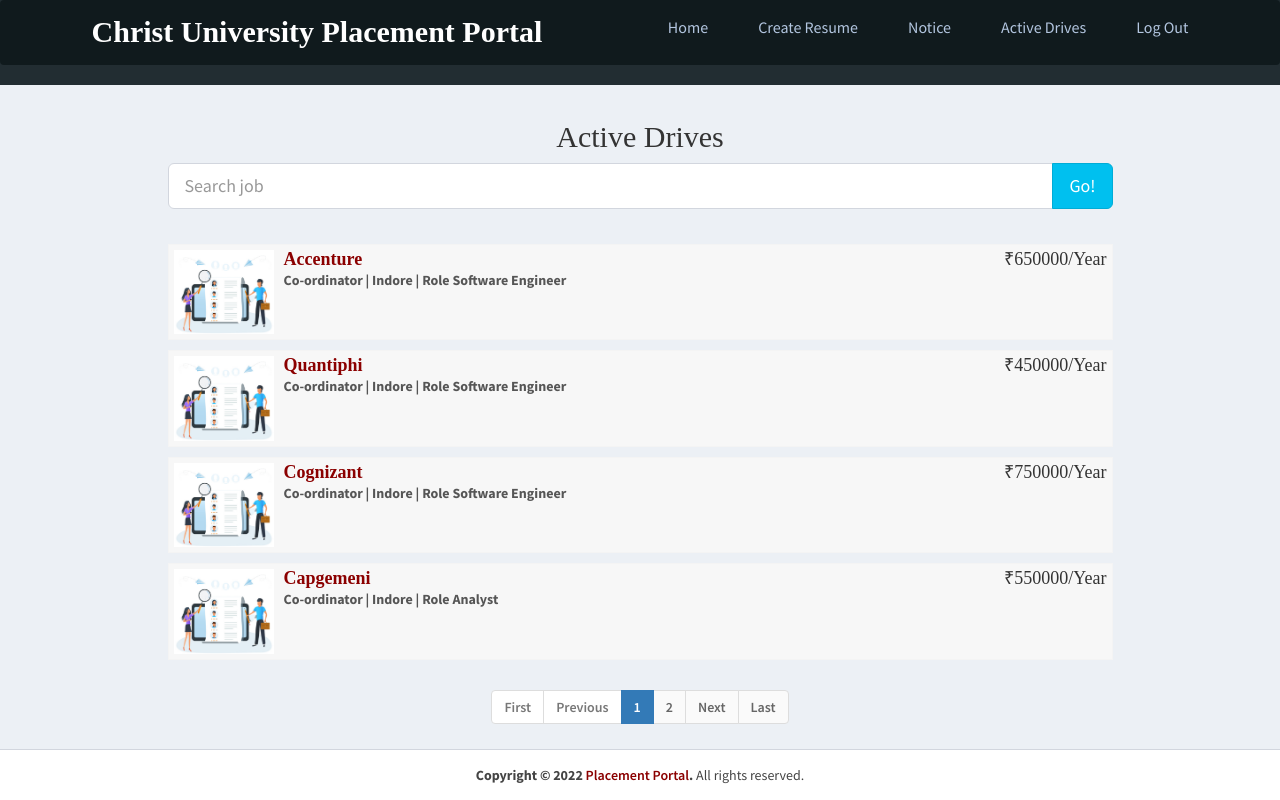
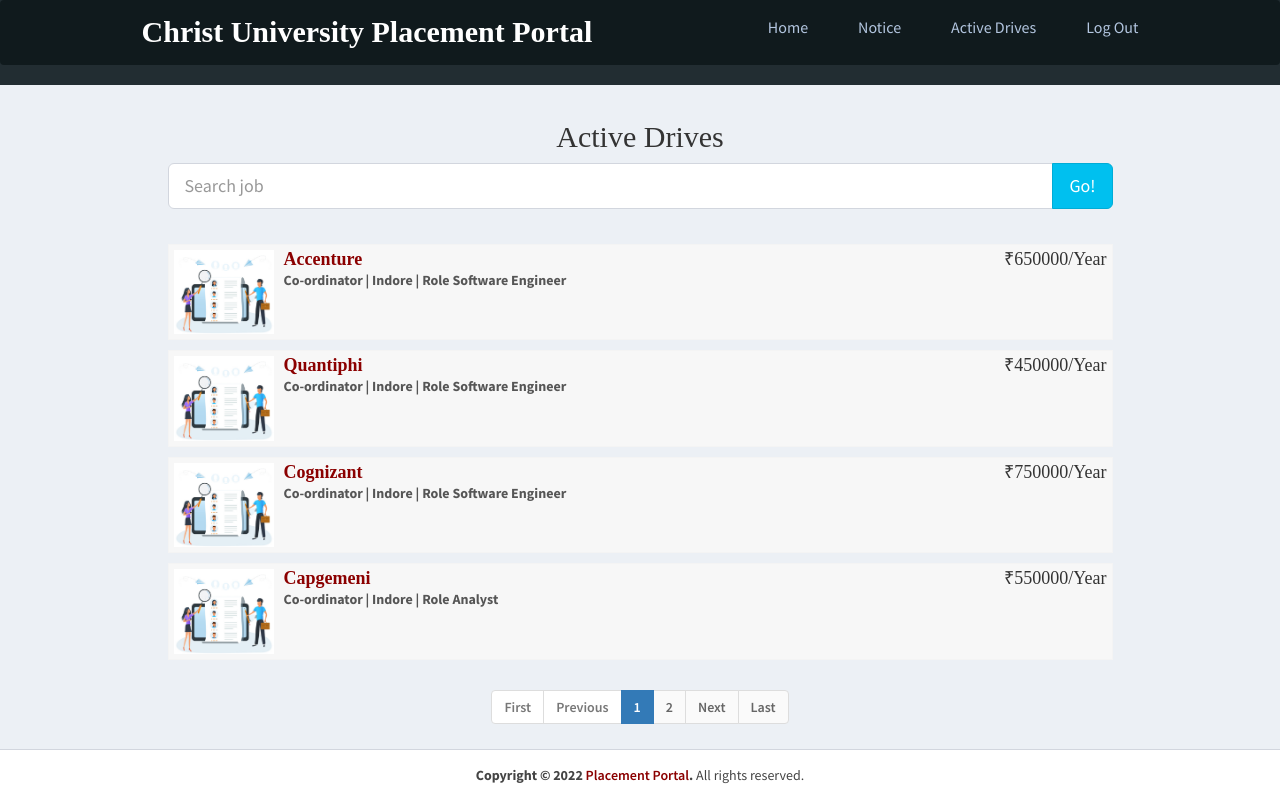
Before and after one commit to asghar-innama/Placement2, a PHP site: page /jobs.php in a window 1280 px wide. Run offline with PHP 8.4, Linux system fonts and the light colour scheme; data comes from the database, SQL or seed files in the repository; some libraries are stand-ins or nearby versions.

Commit message:
create resume redirection

```diff
--- a/uploads/jobs_header.php
+++ b/uploads/jobs_header.php
@@ -5,9 +5,6 @@
         <ul class="nav-menu">
             <li class="nav-item">
                 <a href="user/index.php" class="nav-link">Home</a>
-            </li>
-            <li class="nav-item">
-                <a href="user/resume.php" class="nav-link">Create Resume</a>
             </li>
             <li class="nav-item">
                 <a href="user/notice.php" class="nav-link">Notice</a>
--- a/uploads/user_header.php
+++ b/uploads/user_header.php
@@ -9,6 +9,9 @@
                 </li>
                 <li class="nav-item">
                     <a href="../jobs.php" class="nav-link">Notice</a>
+                </li>
+                <li class="nav-item">
+                <a href="user/resume.php" class="nav-link">Create Resume</a>
                 </li>
                 <li class="nav-item">
                     <a href="settings.php" class="nav-link">Settings</a>
```
